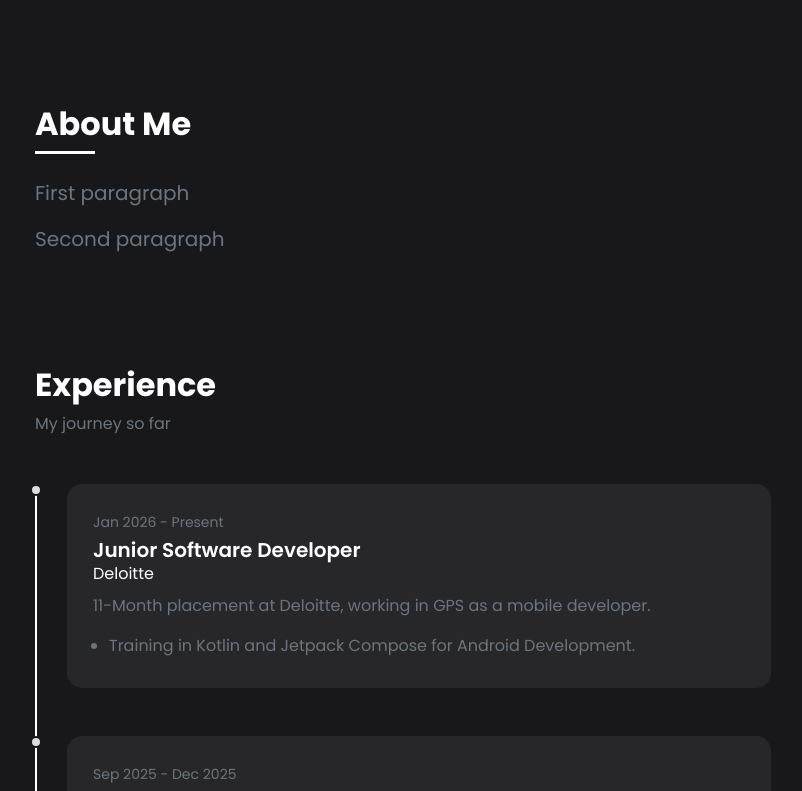
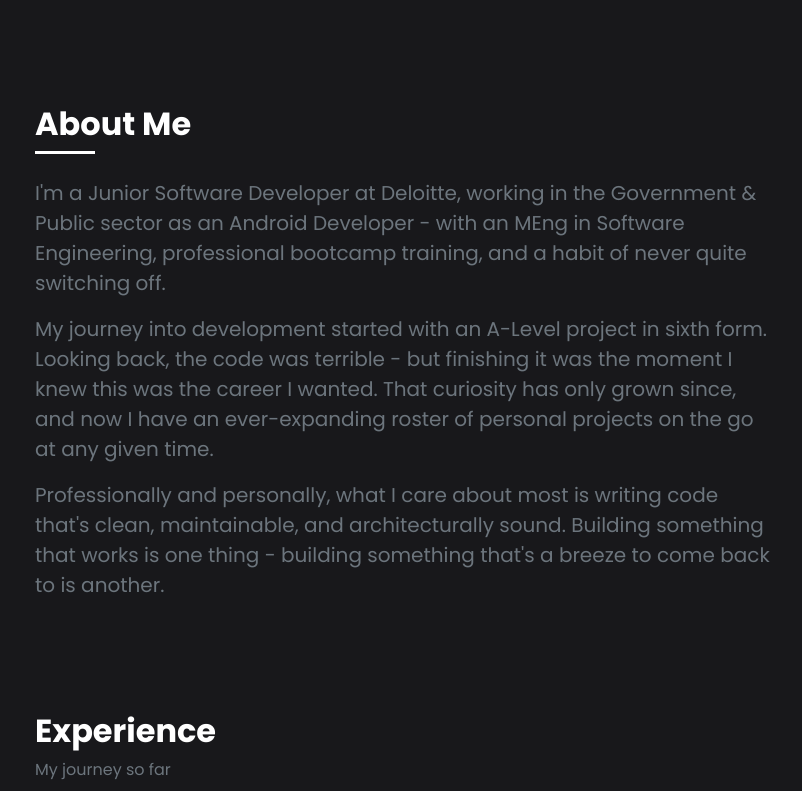
Before and after one commit to BHarris02/React-Portfolio, a Next.js app: page / in a window 1280 px wide. Shown: the part 670-1461 px from the top of the page, without its empty margins (47-849 px from the left). Built offline with nearby package versions, Linux system fonts and the light colour scheme.

Commit message:
add About tests

```diff
--- a/src/constants/about.js
+++ b/src/constants/about.js
@@ -1,4 +1,5 @@
 export const about = [
-    "First paragraph",
-    "Second paragraph"
+    "I'm a Junior Software Developer at Deloitte, working in the Government & Public sector as an Android Developer - with an MEng in Software Engineering, professional bootcamp training, and a habit of never quite switching off.",
+    "My journey into development started with an A-Level project in sixth form. Looking back, the code was terrible - but finishing it was the moment I knew this was the career I wanted. That curiosity has only grown since, and now I have an ever-expanding roster of personal projects on the go at any given time.",
+    "Professionally and personally, what I care about most is writing code that's clean, maintainable, and architecturally sound. Building something that works is one thing - building something that's a breeze to come back to is another."
 ];
```
Also changed, not shown: 1 other file (tests, documents, lock files or other folders).
